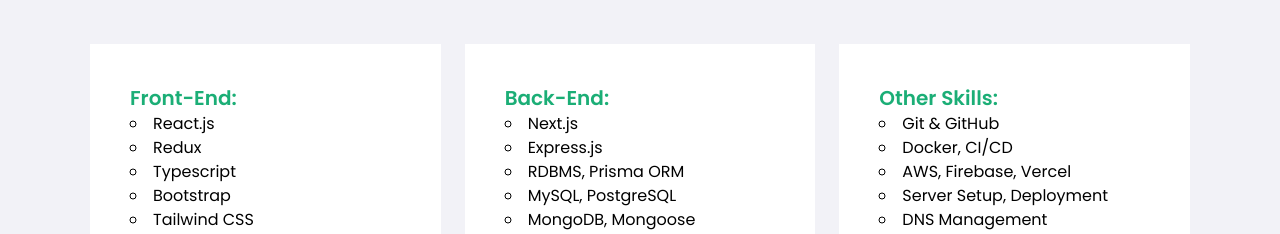
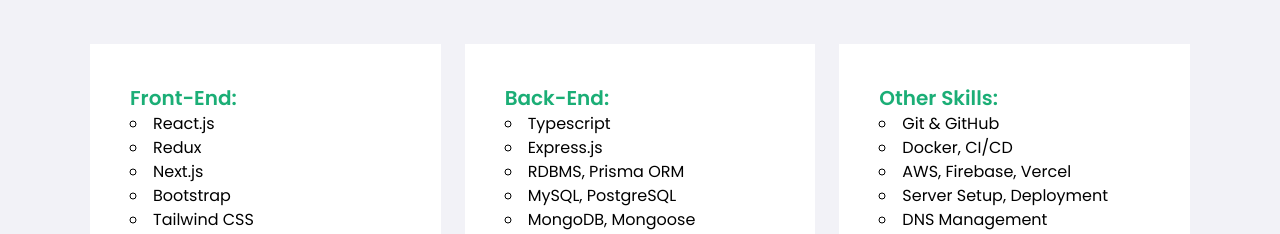
Before and after one commit to abduseu/abdus-client, a React (Vite) app: page / in a window 1280 px wide. Shown: the part 2075-2309 px from the top of the page. Built offline with nearby package versions, Linux system fonts and the light colour scheme.

Commit message:
Skills updated

```diff
--- a/src/components/Skills.jsx
+++ b/src/components/Skills.jsx
@@ -12,7 +12,7 @@
                         <ul className="list-inside list-[circle]">
                             <li>React.js</li>
                             <li>Redux</li>
-                            <li>Typescript</li>
+                            <li>Next.js</li>
                             <li>Bootstrap</li>
                             <li>Tailwind CSS</li>
                             <li>Vanilla CSS3</li>
@@ -24,7 +24,7 @@
                     <div className="bg-white p-10">
                         <span className="text-xl font-semibold">Back-End:</span>
                         <ul className="list-inside list-[circle]">
-                            <li>Next.js</li>
+                            <li>Typescript</li>
                             <li>Express.js</li>
                             <li>RDBMS, Prisma ORM</li>
                             <li>MySQL, PostgreSQL</li>
```
